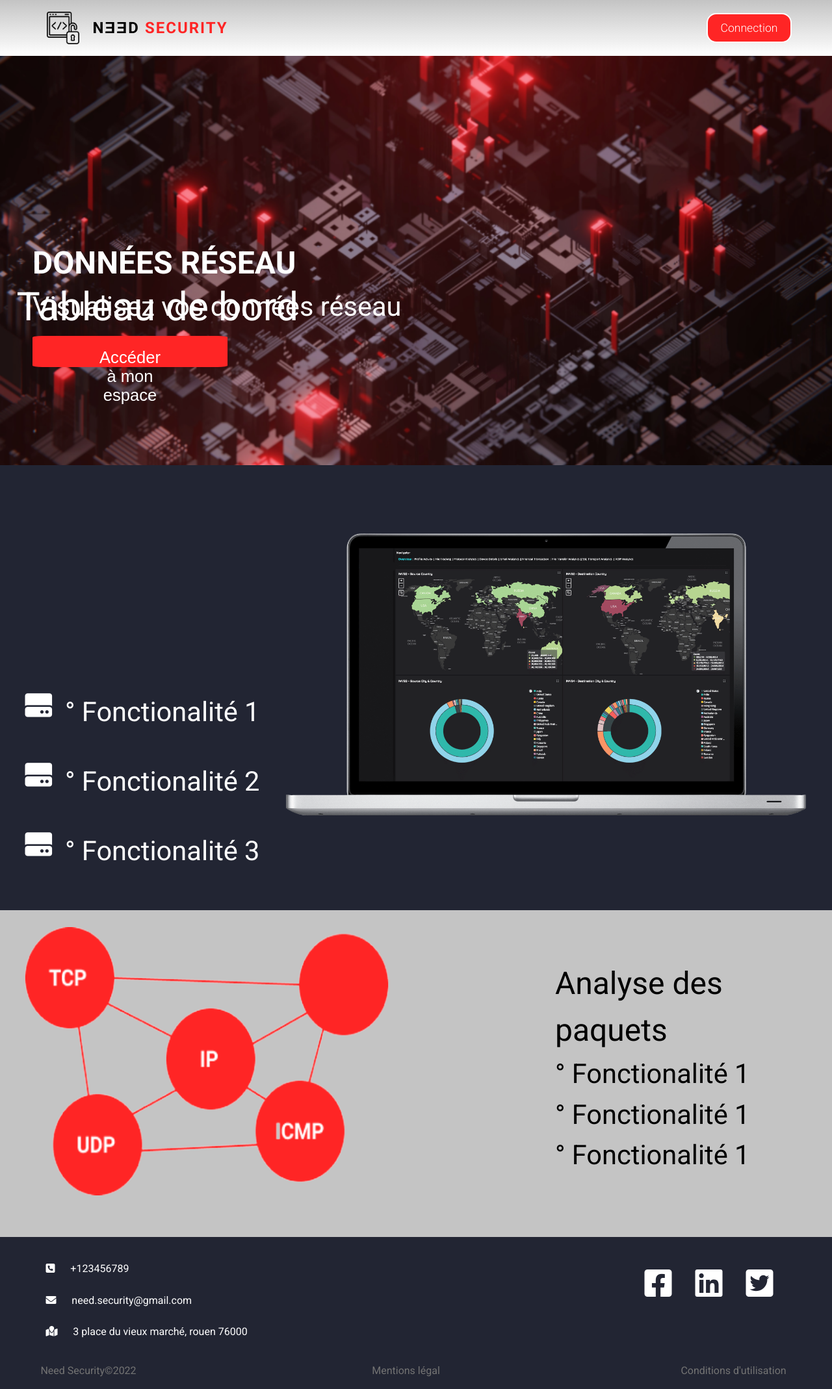
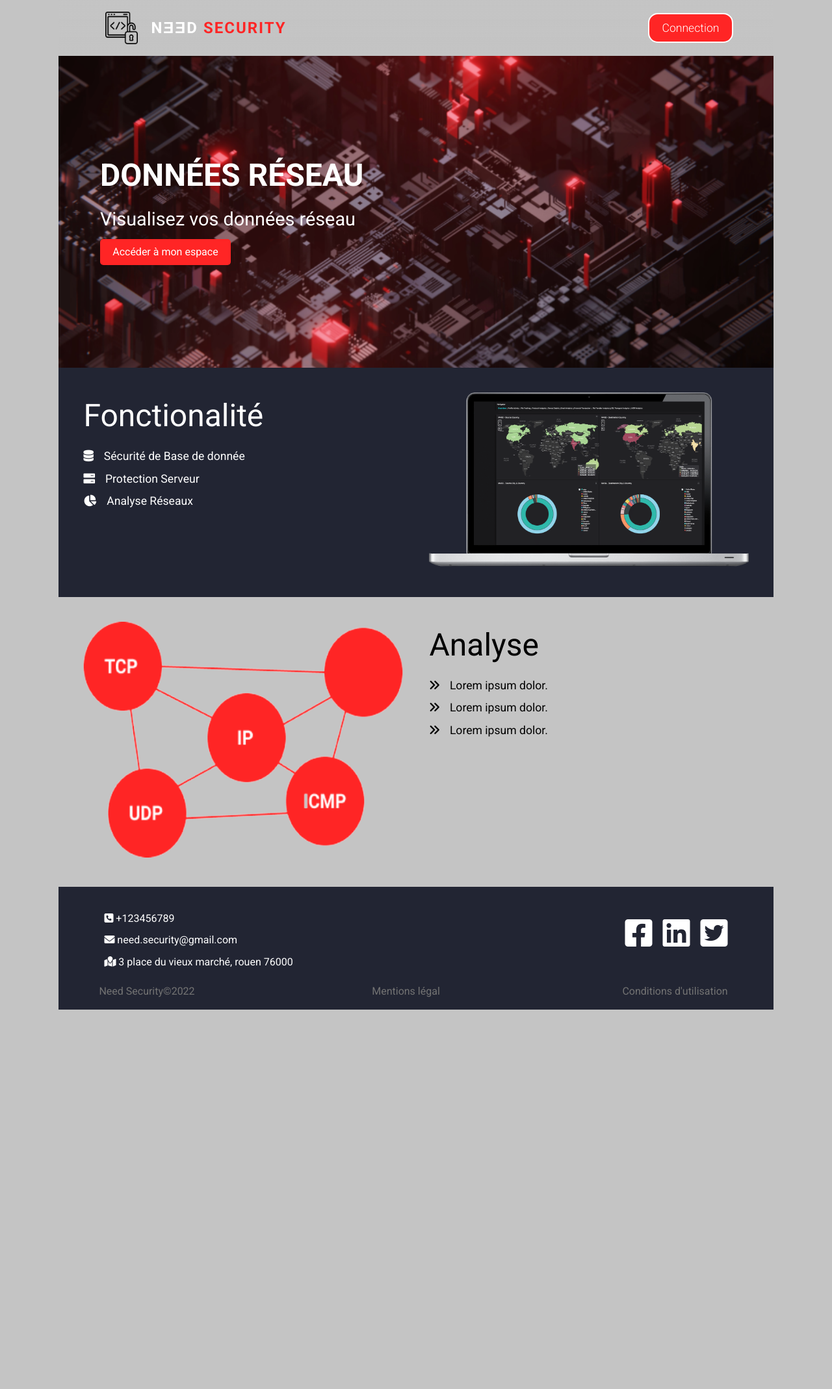
Before and after one commit to RomainLALLEMENT/NeedSecurity, a PHP site: page / in a window 1280 px wide. Shown: the whole page at 65% size. After the commit the page ends 1554 px from the top, so only its background shows below. Run offline with PHP 8.4, Linux system fonts and the light colour scheme; some libraries are stand-ins or nearby versions.

Commit message:
index.php done css, miss content and responsive

```diff
--- a/assets/css/style.css
+++ b/assets/css/style.css
@@ -1,4 +1,7 @@
 /*Front only*/
+body{
+    background-color: var(--gris );
+}
 /* Header*/
 #header{
     position: sticky;
@@ -50,154 +53,97 @@
     color: var(--rouge);
 }
 
-/* Data */
-.data {
-    width: 50%;
-    position: relative;
-    bottom: 640px;
-    left: 50px;
+
+/*
+INDEX  PHP
+*/
+
+/* HERO banner Paralax*/
+#hero-banner{
+    background: url("../img/background.png")  no-repeat center/cover fixed;
+    min-height: 60vh;
+    padding: max(1.5rem,  5vw);
+    display: flex;
+    align-items: center;
+}
+#hero-banner #box-hero{
+    color: white;
+}
+#hero-banner #box-hero>*{
+    margin-bottom: .6rem;
+}
+#hero-banner #box-hero h2{
+    font-size: clamp(1.8rem, 2rem + 3vw , 3rem);
+    text-transform: uppercase;
+    font-weight: 700;
+}
+#hero-banner #box-hero p:not(#btn-login){
+    font-size: clamp(1.2rem, 1.2rem + 1.5vw , 1.8rem);
+}
+#hero-banner #box-hero #btn-login{
+    background-color: var(--rouge);
+    border-radius: 5px;
+    cursor: pointer;
+    transition: all .25s;
+    padding: .5rem 1.2rem;
+    font-size: 1rem;
+    width: fit-content;
+}
+#hero-banner #box-hero #btn-login:hover{
+    box-shadow: inset  0 3px 10px var(--back-color);
+    background-color: var(--selected-item-color);
+    color: var(--rouge);
 }
 
-.data #dataccueil {
-    color: white;
-}
-
-.data #dataccueil h2 {
-    text-transform: uppercase;
-    font-weight: bold;
-    font-size: 3rem;
-}
-
-.data #dataccueil p {
-    font-size: 3rem;
-}
-
-.data #dataccueil button {
-    background-color: rgb(255, 37, 37);
-    color: white;
-    padding: 3% 15%;
-    border: none;
-    border-radius: 4%;
-    margin-top: 2%;
-    font-size: 1.6rem;
-}
-
-.backdata {
-    height: 630px;
-    margin-bottom: -12%;
-}
-
-.data {
-    position: relative;
-    bottom: 200px;
-    left: 50px;
-}
-.data #dataccueil {
-    color: white;
-}
-
-.data #dataccueil h2 {
-    text-transform: uppercase;
-    font-weight: bold;
-    font-size: 3rem;
-}
-
-.data #dataccueil p {
-    font-size: 2.6rem;
-}
-
-.data #dataccueil button {
-    background-color: rgb(255, 37, 37);
-    color: white;
-    width: 300px;
-    height: 3rem;
-    border: none;
-    border-radius: 5%;
-    margin-top: 2%;
-}
-
-/* Tableau de Bord */
-.tableaudebord {
-    display: flex;
-    flex-direction: column;
-    background-color: rgb(34, 37, 51);
-    color: white;
-    height: 1000px;
-    margin-top: -33%;
-}
-.tableaudebord h2 {
-    font-size: 3.8rem;
-    margin-top: 23%;
-    height: 600px;
-}
-.tableaudebord h2 {
-    font-size: 3.8rem;
-    margin-top: 2%;
-    margin-left: 2%;
-}
-.tableaudebord #fonctionalités{
+/* Functionality*/
+#functionality{
     display: flex;
     flex-flow: row nowrap;
-    flex-direction: column;
-    margin-left: 3%;
-    margin-top: 1%;
+    justify-content: space-between;
+    background-color: var(--back-color);
+    color: white;
+    padding: max(1rem, 3vw);
+    gap: 4%;
 }
-.tableaudebord #fonctionalités #fonc1, #fonc2, #fonc3{
+#functionality h2{
+    font-size: clamp(1.8rem, 2rem + 3vw , 3rem);
+    margin-bottom: .8rem;
+}
+#functionality > div{
+    width: 50%;
+}
+#functionality ul{
     display: flex;
-    font-size: 2.3rem;
-    margin-top: 2%;
+    flex-flow: column nowrap;
+    gap: .5rem;
+    font-size: 1.1rem;
 }
-.tableaudebord #fonctionalités #fonc1, #fonc2, #fonc3{
-    display: flex;
-    font-size: 2.6rem;
-}
-.tableaudebord #fonctionalités #fonc1, #fonc2, #fonc3, i{
-    margin-right: 20px;
-    margin-bottom: 20px;
-}
-.tableaudebord .imgpc{
-    display: flex;
-    justify-content: flex-end;
-    margin-top: -16%;
-    margin-right: 40px;
-}
-.tableaudebord img{
-    width: 45%;
-    margin-top: -21rem;
-}
-.tableaudebord img{
-    width: 800px;
+#functionality ul li i{
+    margin-right: 1rem;
 }
 
 /* Analyse */
-.analyse{
-    background-color: rgb(196, 196, 196);
+#analyse{
+    background-color: var(--gris);
     display: flex;
-    padding-bottom: 5%;
+    flex-flow: row nowrap;
+    justify-content: space-between;
+    padding: max(1rem, 3vw);
+    gap: 4%;
 }
-.analyse #imganalyse{
+#analyse h2{
+    font-size: clamp(1.8rem, 2rem + 3vw , 3rem);
+    margin-bottom: .8rem;
+}
+#analyse> div{
+    width: 50%;
+}
+#analyse ul{
     display: flex;
-    margin-left: 3%;
-    margin-top: 2%;
+    flex-flow: column nowrap;
+    gap: .5rem;
+    font-size: 1.1rem;
 }
-.analyse #fonctionalités2 {
-    display: flex;
-    flex-direction: column;
-    margin-left: 20%;
-    margin-top: 6%;
+#analyse ul li i{
+    margin-right: 1rem;
 }
-.analyse #fonctionalités2 h2{
-    font-size: 3rem;
-}
-.analyse #fonctionalités2 p{
-    font-size: 2.6rem
-}
-/*Style du front uniquement*/
-
-.logo_col_1{
-    color: black;
-}
-
-.logo_col_2{
-    color: var(--rouge);
-}
--- a/assets/css/style_commun.css
+++ b/assets/css/style_commun.css
@@ -7,6 +7,8 @@ Style commun au front et au back
 
 body{
     font-family: 'Roboto', sans-serif;
+    width: min(100%, 1100px);
+    margin-inline: auto;
 }
 
 :root{
@@ -16,6 +18,15 @@ body{
     --selected-item-color: #6D778A;
     --gris: #C4C4C4;
     --copyright-color: #737373;
+}
+
+/*LOGO mame*/
+.logo_col_1{
+    color: white;
+}
+
+.logo_col_2{
+    color: var(--rouge);
 }
 
 .li-selected{
--- a/inc/footer.php
+++ b/inc/footer.php
@@ -17,7 +17,7 @@
         <p><a href="#">Conditions d'utilisation</a></p>
     </div>
 </footer>
-<div id="modal-connection" class="modal">git
+<div id="modal-connection" class="modal">
     <div class="modal-content" >
         <form action="" method="post" novalidate>
             <label for="user-id">Nom de compte</label>
--- a/index.php
+++ b/index.php
@@ -1,54 +1,47 @@
 <?php
 require_once ('inc/bases.php');
 
-//$val = 'c0a8014a';
-//debug($val);
-//echo hexadecimalCipher($val);
+
 include_once ('inc/header.php');
 
 ?>
 
-<img class="backdata" src="assets/img/background.png" alt="">
+<!--Hero banner-->
+<section id="hero-banner">
+    <div id="box-hero">
+        <h2>données réseau</h2>
+        <p>Visualisez vos données réseau</p>
+        <p id="btn-login">Accéder à mon espace</p>
+    </div>
+</section>
+
+<section id="functionality">
+    <div>
+    <h2>Fonctionalité</h2>
+        <ul id="list-func">
+            <li><i class="fas fa-database"></i>Sécurité de Base de donnée</li>
+            <li><i class="fas fa-server"></i>Protection Serveur</li>
+            <li><i class="fas fa-chart-pie"></i>Analyse Réseaux</li>
+        </ul>
+    </div>
+    <div>
+        <img src="assets/img/pc.png" alt="ordinateur avec vue sur le dashboard">
+    </div>
+</section>
+
+<section id="analyse">
+    <div><img src="assets/img/orga.png" alt=""></div>
+    <div>
+        <h2>Analyse </h2>
+        <ul id="list-analyse">
+            <li><i class="fas fa-angle-double-right"></i>Lorem ipsum dolor.</li>
+            <li><i class="fas fa-angle-double-right"></i>Lorem ipsum dolor.</li>
+            <li><i class="fas fa-angle-double-right"></i>Lorem ipsum dolor.</li>
+        </ul>
+    </div>
+</section>
 
 
-<div class="data">
-    <div id="dataccueil">
-        <h2>données réseau</h2>
-        <p>Visualisez vos données réseau</p>
-        <button>Accéder à mon espace</button>
-    </div>
-</div>
-<div class="tableaudebord">
-    <h2>Tableau de bord</h2>
-    <div id="fonctionalités">
-        <div id="fonc1">
-            <i class="fas fa-hdd"></i>
-            <p> ° Fonctionalité 1</p>
-        </div>
-        <div id="fonc2">
-            <i class="fas fa-hdd"></i>
-            <p> ° Fonctionalité 2</p>
-        </div>
-        <div id="fonc3">
-            <i class="fas fa-hdd"></i>
-            <p> ° Fonctionalité 3</p>
-        </div>
-    </div>
-    <div class="imgpc">
-        <img src="assets/img/pc.png" alt="">
-    </div>
-</div>
-<div class="analyse">
-    <div id="imganalyse">
-        <img src="assets/img/orga.png" alt="">
-    </div>
-    <div id="fonctionalités2">
-        <h2>Analyse des paquets</h2>
-        <div><p> ° Fonctionalité 1</p></div>
-        <div><p> ° Fonctionalité 1</p></div>
-        <div><p> ° Fonctionalité 1</p></div>
-    </div>
-</div>
 
 <?php
 include('inc/footer.php');
```
Also changed, not shown: dashboard/assets/css/style_back.css (+0 -10 lines).
